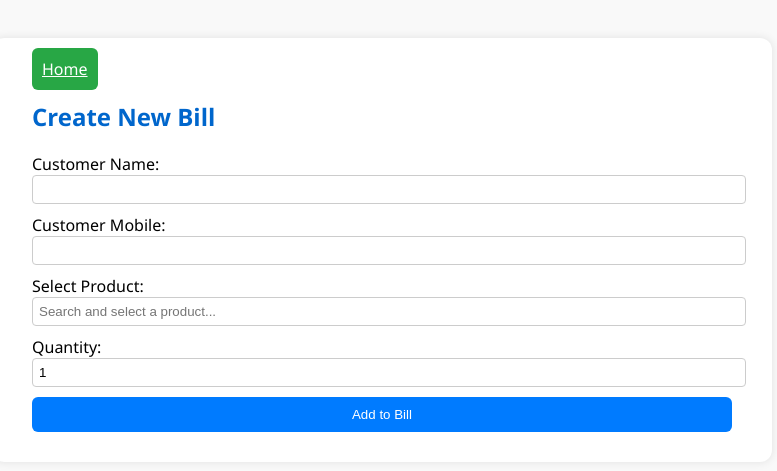
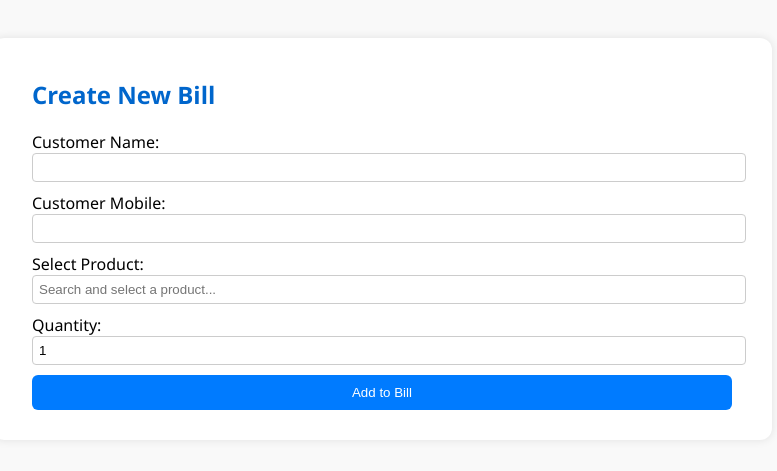
Before and after one commit to dogophilic/SIMA2.0, a Flask app: page /bill in a window 1280 px wide. Shown: the top 471 px of the page, without its empty margins (258-1035 px from the left). Run offline with Flask 3, Linux system fonts and the light colour scheme; data that the repository does not hold is empty.

```diff
--- a/templates/bill.html
+++ b/templates/bill.html
@@ -75,10 +75,6 @@
 </head>
 <body>
     <div class="container">
-        <a href="{{ url_for('bill_bp.home_redirect') }}" class="btn" style="margin-bottom: 15px; background-color: #28a745;">
-    Home
-</a>
-
         <h2>Create New Bill</h2>
 
         {% if error %}
```
